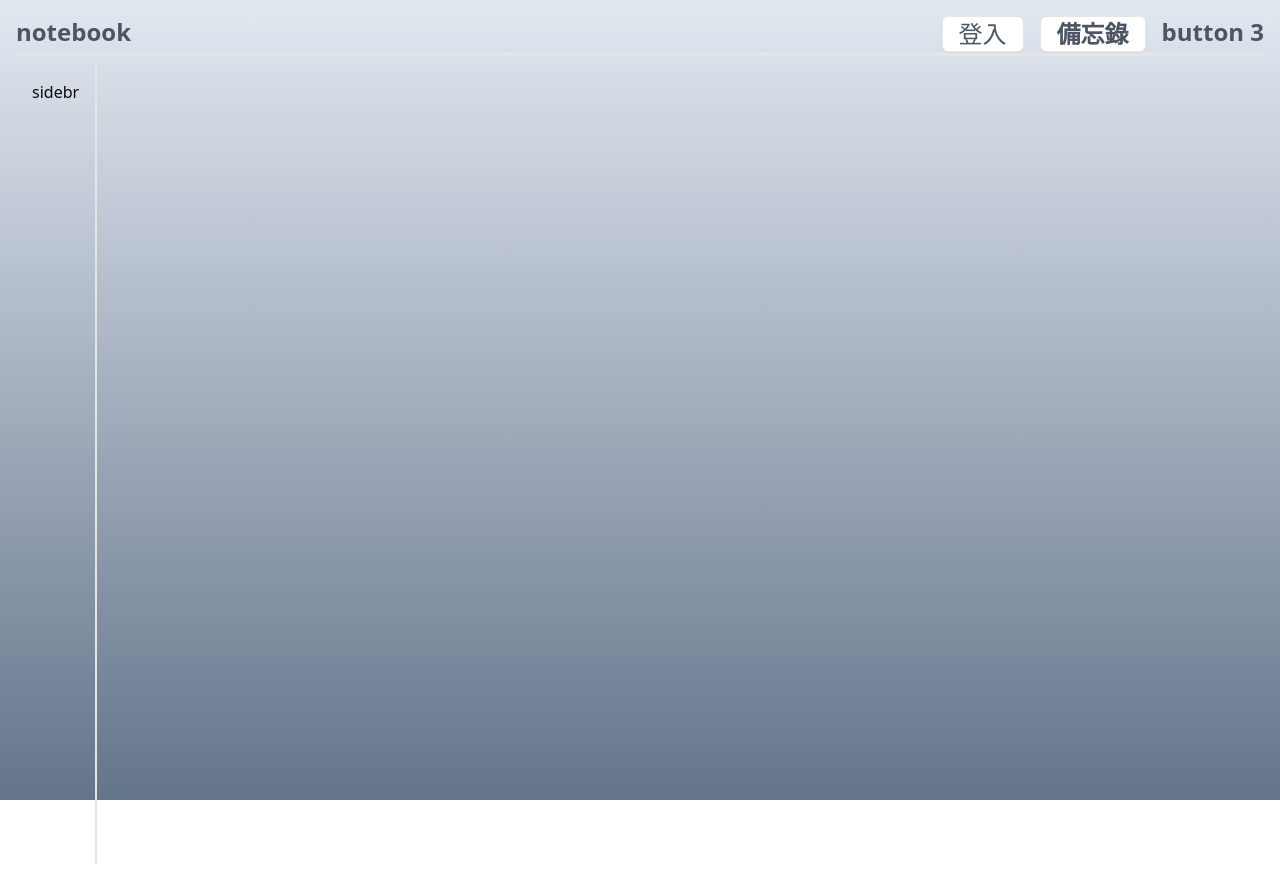
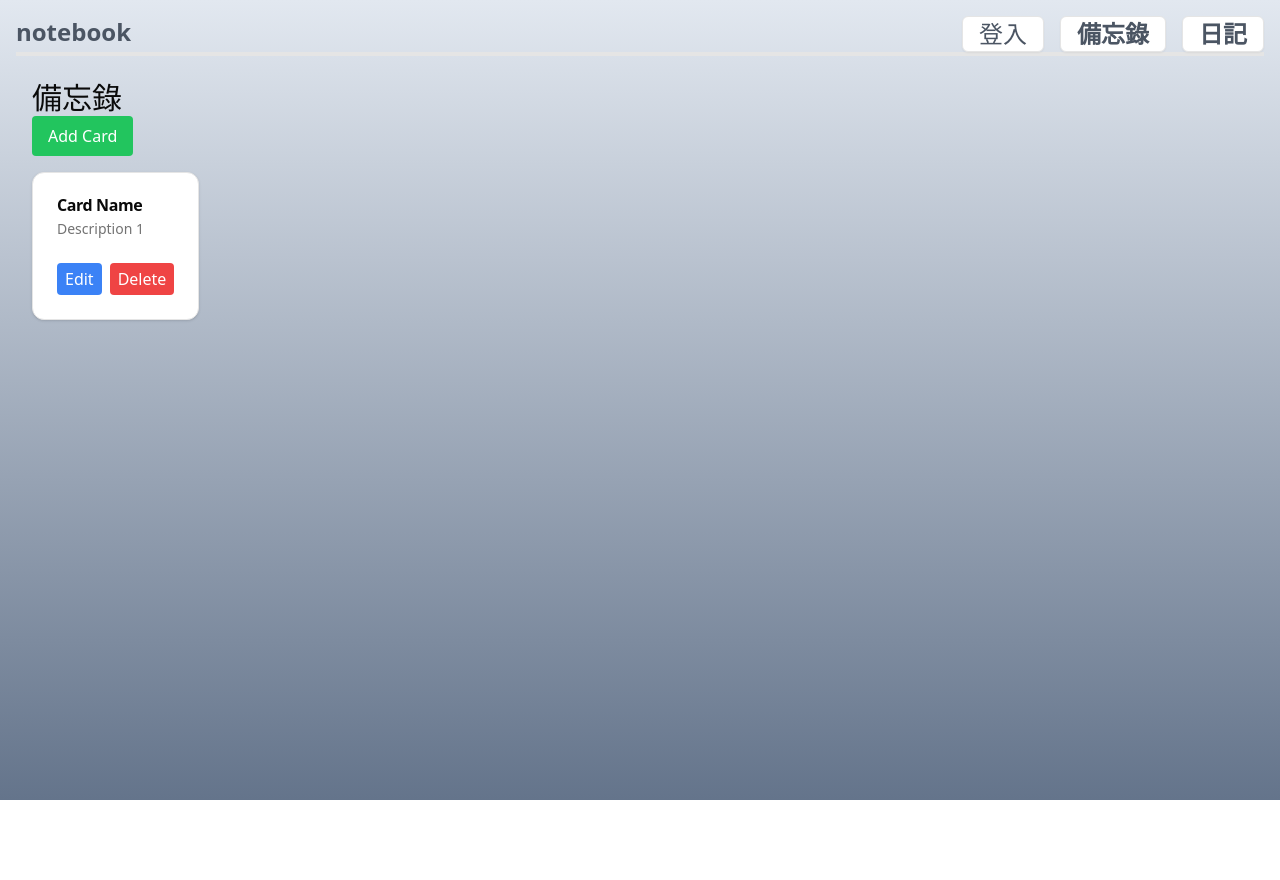
Before and after one commit to sheng6612/notebook, a Next.js app: page / in a window 1280 px wide. Built offline with nearby package versions, Linux system fonts and the light colour scheme.

Commit message:
fix: link

```diff
--- a/src/components/home/tilt.tsx
+++ b/src/components/home/tilt.tsx
@@ -1,3 +1,4 @@
+import CardComponent from "../card/card";
 import { Button } from "../ui/button";
 import Link from "next/link";
 
@@ -10,7 +11,7 @@ export default function Hometitle() {
                 <div className="font-bold text-blak">notebook</div>
                 <div className="flex space-x-4 text-2xl font-bold">
                     <div className="">
-                        <Link href="/login">
+                        <Link href="/hook/login">
                             <Button variant="outline" className="text-2xl">登入</Button>
                         </Link>
                     </div>
@@ -19,24 +20,17 @@ export default function Hometitle() {
                             <Button variant="outline" className="text-2xl font-bold">備忘錄</Button>
                         </Link>
                     </div>
-                    <div>button 3</div>
+                    <div>
+                        <Link href="/hook/journal">
+                        <Button variant="outline" className="text-2xl font-bold">日記</Button>
+                        </Link>
+                    </div>
                 </div>
             </div>
             <div className="flex h-svh">
-                <div  id="index" className=" w-5/1 p-4 border-r-2">
-                    <div>sidebr</div>
-                </div>
+
                 <div className="">
-
-
-                {/* <label className="flex-grow p-4 border-b-2 border-gray-300">新增日記</label>
-                    <div className="flex justify-between">
-                    <textarea
-                    className="flex-grow p-2 border border-gray-300 resize text-left"
-                    placeholder="Enter text"
-                    rows={4}/>
-                    </div>
-                <Button className="flex " variant="secondary">確認</Button> */}
+                <CardComponent/>
                 </div>
             </div>
         </div>
```
